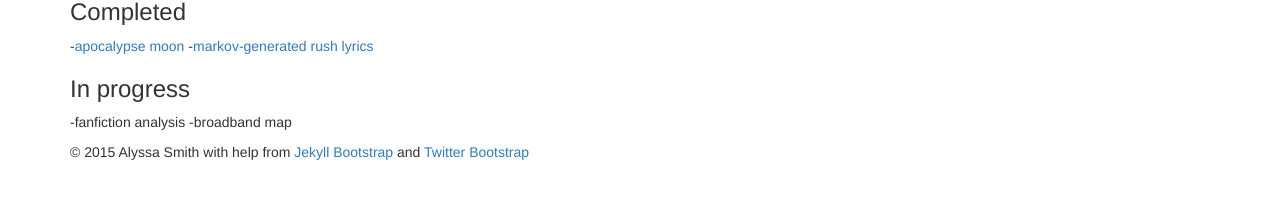
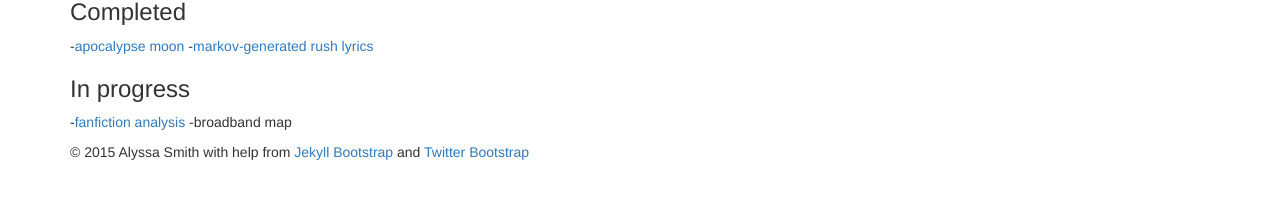
Before and after one commit to alyssa-smith/alyssa-smith.github.io, a Jekyll site: the page built from index.md, in a window 1280 px wide. Shown: the part 375-574 px from the top of the page. Built offline with Jekyll 4.4.1, drawn with Linux system fonts in a browser that asks for light colours; nearby versions of some CDN libraries; library files that are not in the unit come from our copies; some of the changed lines change nothing that is shown.

Commit message:
moar porojects

```diff
--- a/index.md
+++ b/index.md
@@ -14,5 +14,5 @@ I'm an MIT sophomore studying comparative media studies (CMS) and computer scien
 -[apocalypse moon](http://alyssa-smith.github.io/moon-orbits-earth)
 -[markov-generated rush lyrics](http://alyssa-smith.github.io/markov-rush)
 ###In progress
--fanfiction analysis
+-[fanfiction analysis](http://alyssa-smith.github.io/fanfiction)
 -broadband map
```
